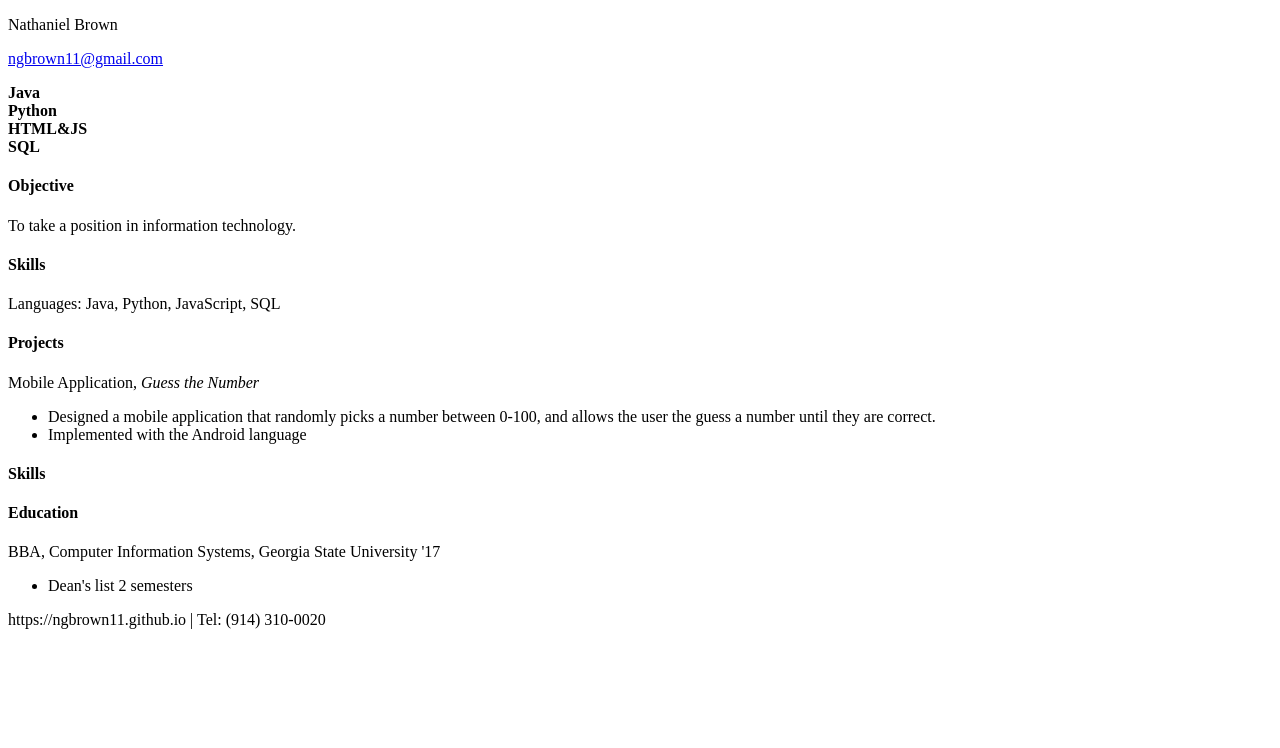
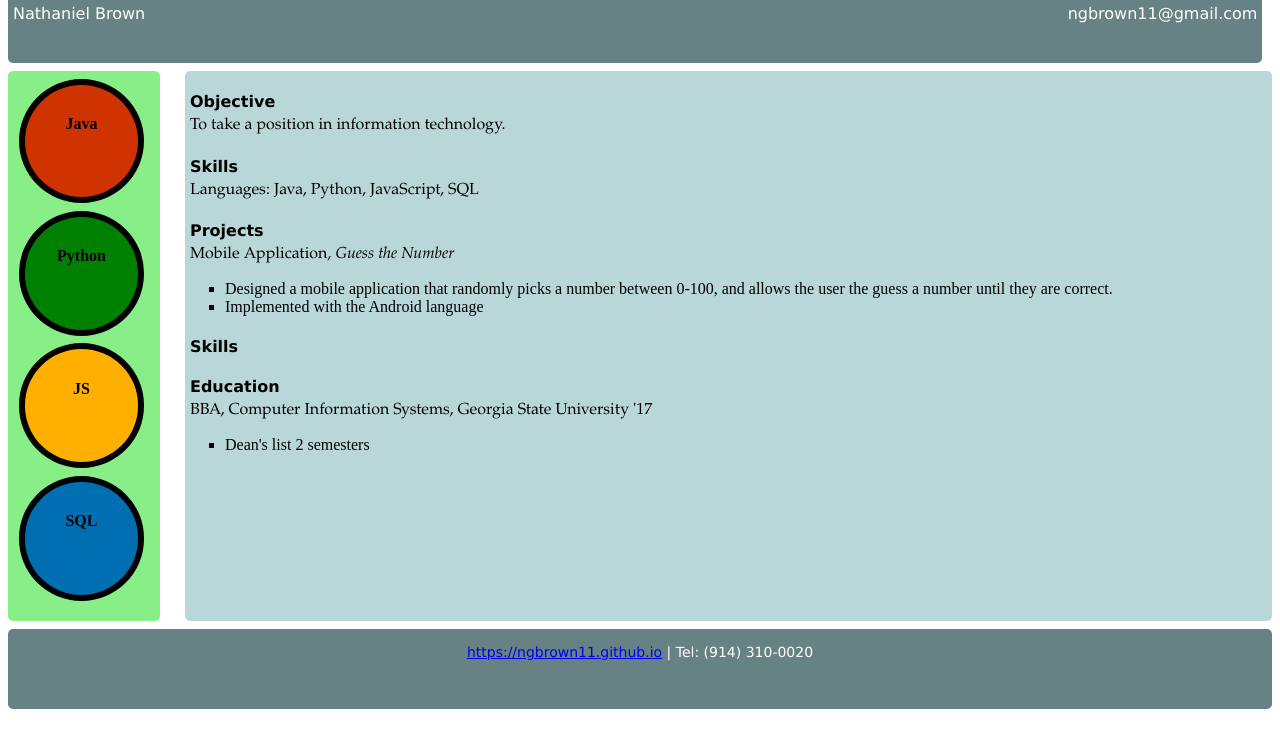
Before and after one commit to ngbrown11/ngbrown11.github.io, a Jekyll site: the page built from resume.md, in a window 1280 px wide. Shown: the top 748 px of the page. Built offline with Jekyll 4.4.1, drawn with Linux system fonts in a browser that asks for light colours.

Commit message:
Update resume_page.html

```diff
--- a/_layouts/resume_page.html
+++ b/_layouts/resume_page.html
@@ -1,7 +1,129 @@
 <!DOCTYPE html>
 <html>
 	<head>
-		<link type="text/css" rel="stylesheet" href="{{ "/_sass/resume_page_stylesheet.css" | prepend: site.baseurl }}"/>
+		<style>
+			div {
+				border-radius: 5px;
+			}
+
+			#header {
+				z-index: 1;
+				position: fixed;
+				width: 98%;
+				margin-top: -25px;
+				height: 80px;
+				background-color: #668284;
+				margin-bottom: 10px;
+			}
+
+			#name {
+				float:left;
+				margin-left: 5px;
+				padding-top: 5px;
+				font-size: 16px;
+				font-family: Verdana, sans-serif;
+				color: #ffffff;
+			}
+
+			#email{
+				float:right;
+				margin-right: 5px;
+				padding-top: 5px;
+				font-size: 16px;
+				font-family: Verdana, sans-serif;
+				color: #ffffff;
+			}
+
+			h4 {
+				margin-left: 5px;
+				margin-bottom: 15px;
+				font-family: Verdana, sans-serif;
+			}
+
+			.right p {
+				margin-left: 5px;
+				margin-right: 5px;
+				margin-top: -10px;
+				font-family: Garamond, serif;
+				color: #000000;
+			}
+
+			li {
+				list-style-type: square;
+			}
+
+			a:hover {
+				font-weight: bold;
+			}
+
+			.left {
+				position: relative;
+				float: left;
+				margin-top: 63px;
+				width: 12%;
+				height: 550px;
+				background-color: #88ee88;
+				margin-bottom: 8px;
+			}
+
+			.progParent {
+				display: inline-block;
+				height: 100%;
+				width: 100%;
+				padding: 5%;
+			}
+
+			.prog {
+				margin-left: 2%;
+				margin-bottom: 5%;
+				display: inline-block;
+				height: 15%;
+				width: 75%;
+				border-radius: 100%;
+				border: 6px solid black;
+				text-align: center;
+				padding-top: 20%;
+			}
+
+			#java {
+				background-color: #cf3300;
+			}
+			#python {
+				background-color: #008000;
+			}
+			#js {
+				background-color: #ffaf00;
+			}
+			#sql {
+				background-color: #006fb1;
+			}
+
+			.right {
+				position: relative;
+				float: right;
+				margin-top: 63px;
+				width: 86%;
+				height: 550px;
+				background-color: #B9D7D9;
+				margin-bottom: 8px;
+			}
+
+			#footer {
+				position: relative;
+				height: 80px;
+				background-color: #668284;
+				clear: both;
+				font-family: Verdana, sans-serif;
+				font-size: 14px;
+				text-align: center;
+				color: #ffffff;
+			}
+
+			#footer p {
+				position: relative;
+				padding-top: 15px;
+			}
+		</style>
 
 		<title></title>
 	</head>
@@ -17,7 +139,7 @@
 			<div class="progParent"><b>
 				<div class="prog" id="java">Java</div>
 				<div class="prog" id="python">Python</div>
-				<div class="prog" id="html_js">HTML&JS</div>
+				<div class="prog" id="js">JS</div>
 				<div class="prog" id="sql">SQL</div></b>
 			</div>
 		</div>
@@ -49,7 +171,7 @@
 		</div>
 
 		<div id="footer">
-			<p>https://ngbrown11.github.io | Tel: (914) 310-0020</p>
+			<p><a href="https://ngbrown11.github.io">https://ngbrown11.github.io</a> | Tel: (914) 310-0020</p>
 		</div>
 	</body>
 </html>
```
